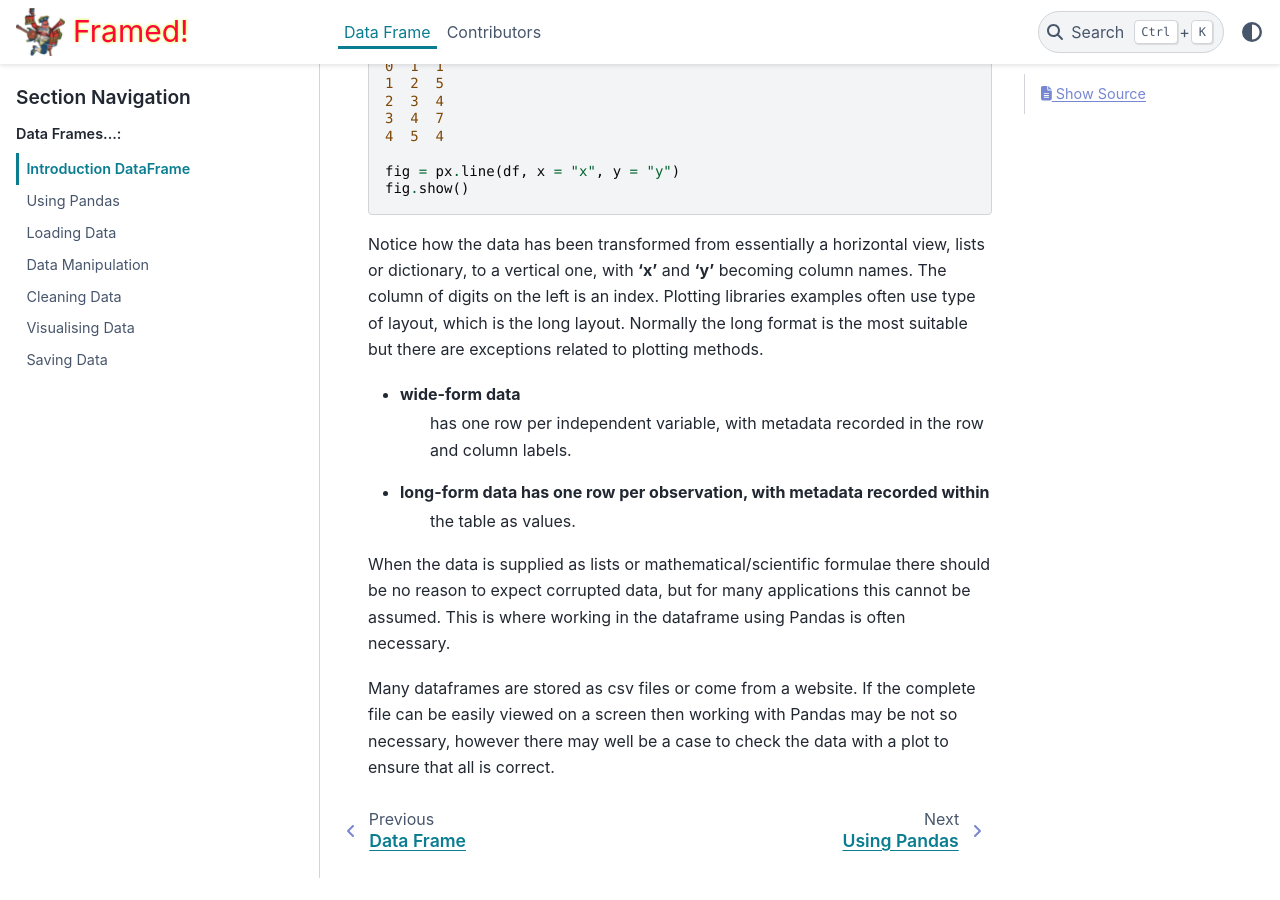
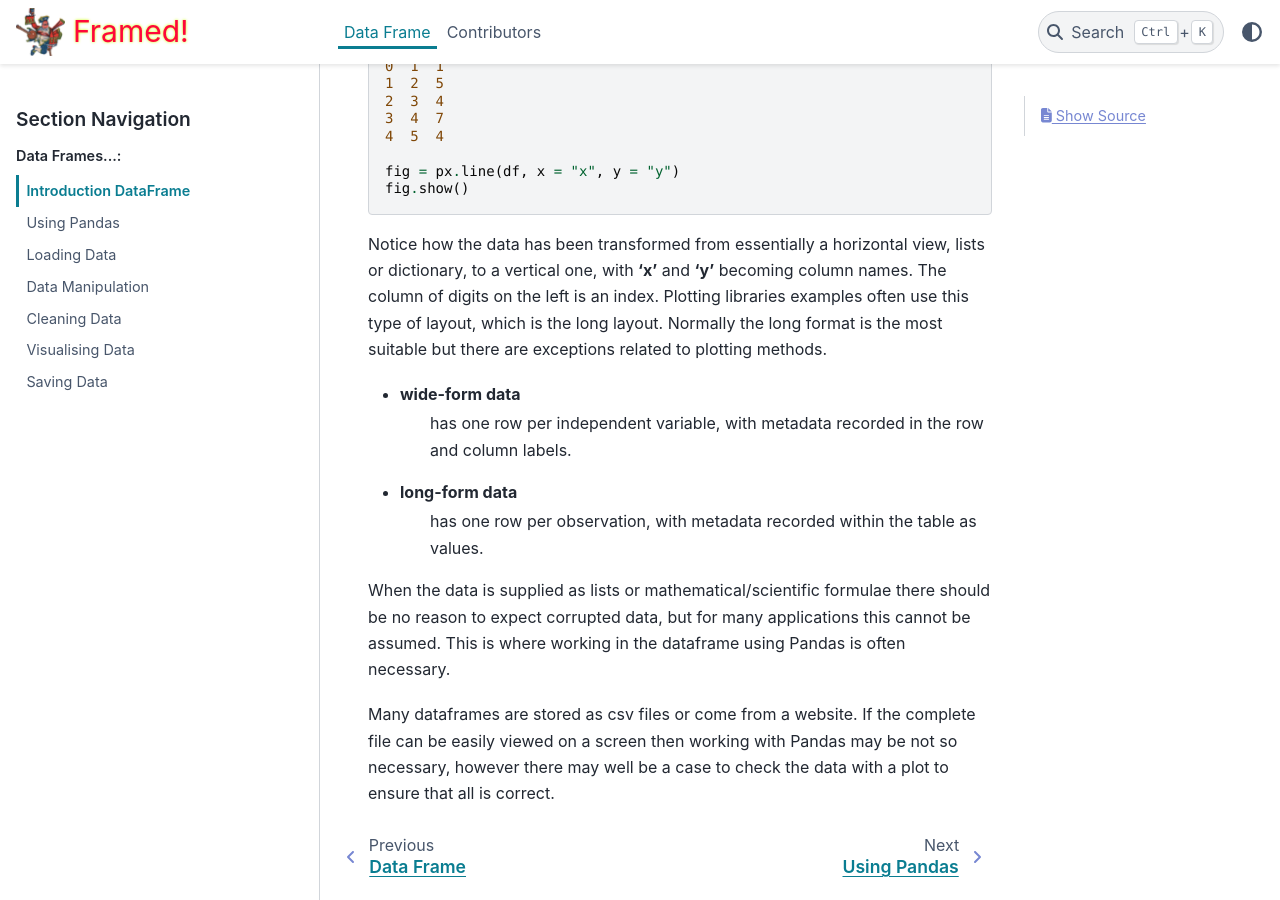
Before and after one commit to Edgar-Donk/Framed, a Sphinx documentation site: the page built from docs/source/df/df_intro.rst, in a window 1280 px wide and 900 px high, scrolled down 2692 px. Built offline with Sphinx 7.4.7 and the PyData theme 0.15.4, drawn with Linux system fonts in a browser that asks for light colours; before the commit the page ends 3570 px from its top, so only the background shows below that; some of the changed text lies outside the part shown.

Commit message:
Add files via upload

```diff
--- a/docs/source/df/df_install.rst
+++ b/docs/source/df/df_install.rst
@@ -33,7 +33,7 @@
 statistics **SciPy** may be required, although pandas has a useful collection
 of built-in functions.
 
-**Seaborn** is built upon matplotlib and can quickly visualise data. Some of
+**Seaborn** can quickly visualise data. Some of
 its built in functions blend in very nicely with Pandas, many of its built-in
 tutorial examples are pandas' dataframes.
 
--- a/docs/source/df/df_intro.rst
+++ b/docs/source/df/df_intro.rst
@@ -115,7 +115,7 @@
 Notice how the data has been transformed from essentially a horizontal view,
 lists or dictionary, to a vertical one, with **'x'** and **'y'** becoming
 column names. The column of digits on the left is an index. Plotting libraries
-examples often use type of layout, which is the long layout. Normally the
+examples often use this type of layout, which is the long layout. Normally the
 long format is the most suitable but there are exceptions related to
 plotting methods.
 
@@ -123,7 +123,8 @@
     has one row per independent variable, with metadata recorded in the row
     and column labels.
 
-* long-form data has one row per observation, with metadata recorded within
+* long-form data
+    has one row per observation, with metadata recorded within
     the table as values.
 
 When the data is supplied as lists or mathematical/scientific formulae there
--- a/docs/source/df/plotting.rst
+++ b/docs/source/df/plotting.rst
@@ -76,7 +76,7 @@
 
     df = df.dropna(subset=['calorific_value'])
 
-.. hint:: View the Balloon Cursors Working
+.. hint:: To View the Balloon Cursors Working
 
     Load the script into a Python session.
 
```
Also changed, not shown: other parts of docs/source/df/df_intro.rst (+1 -1 lines).
